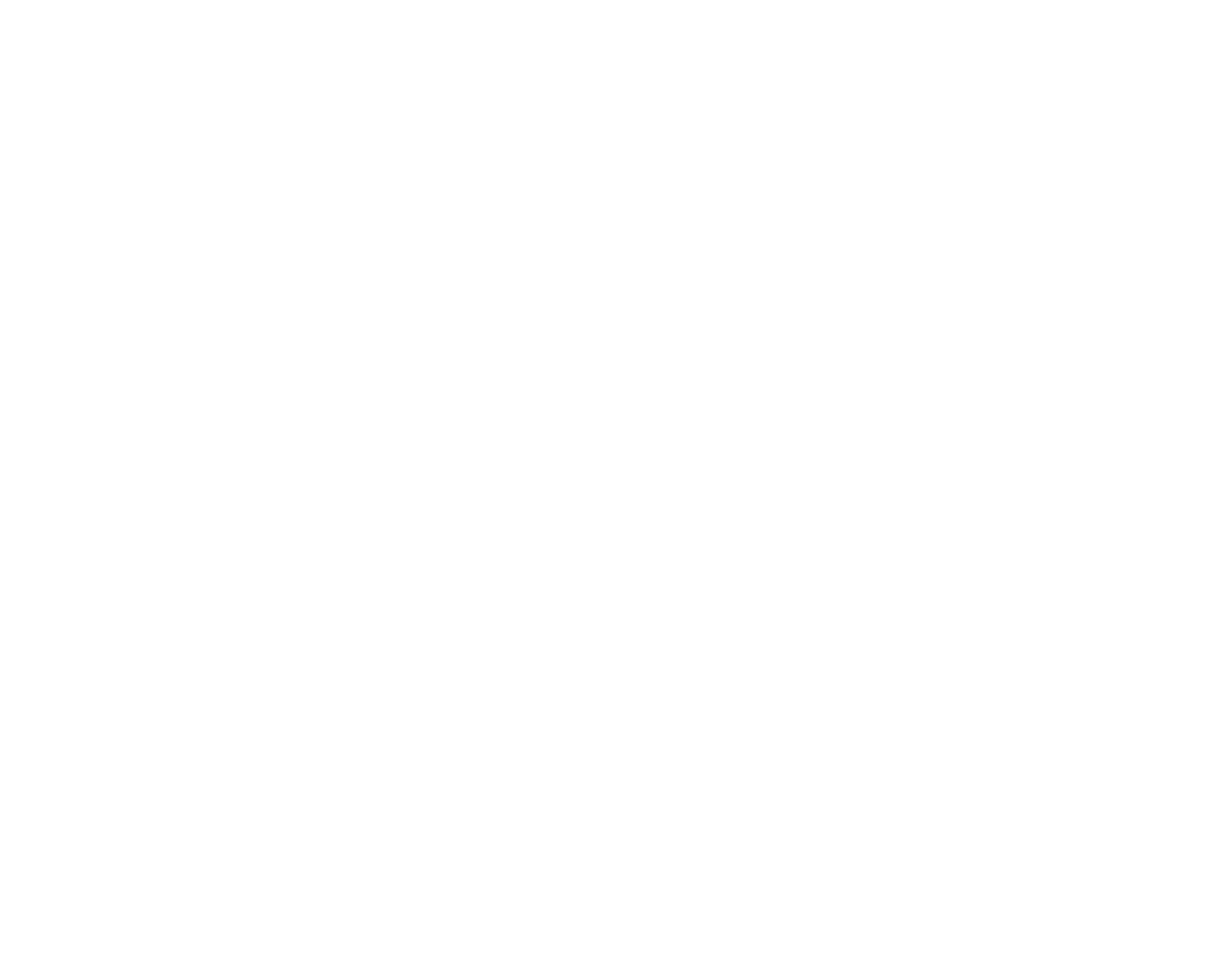
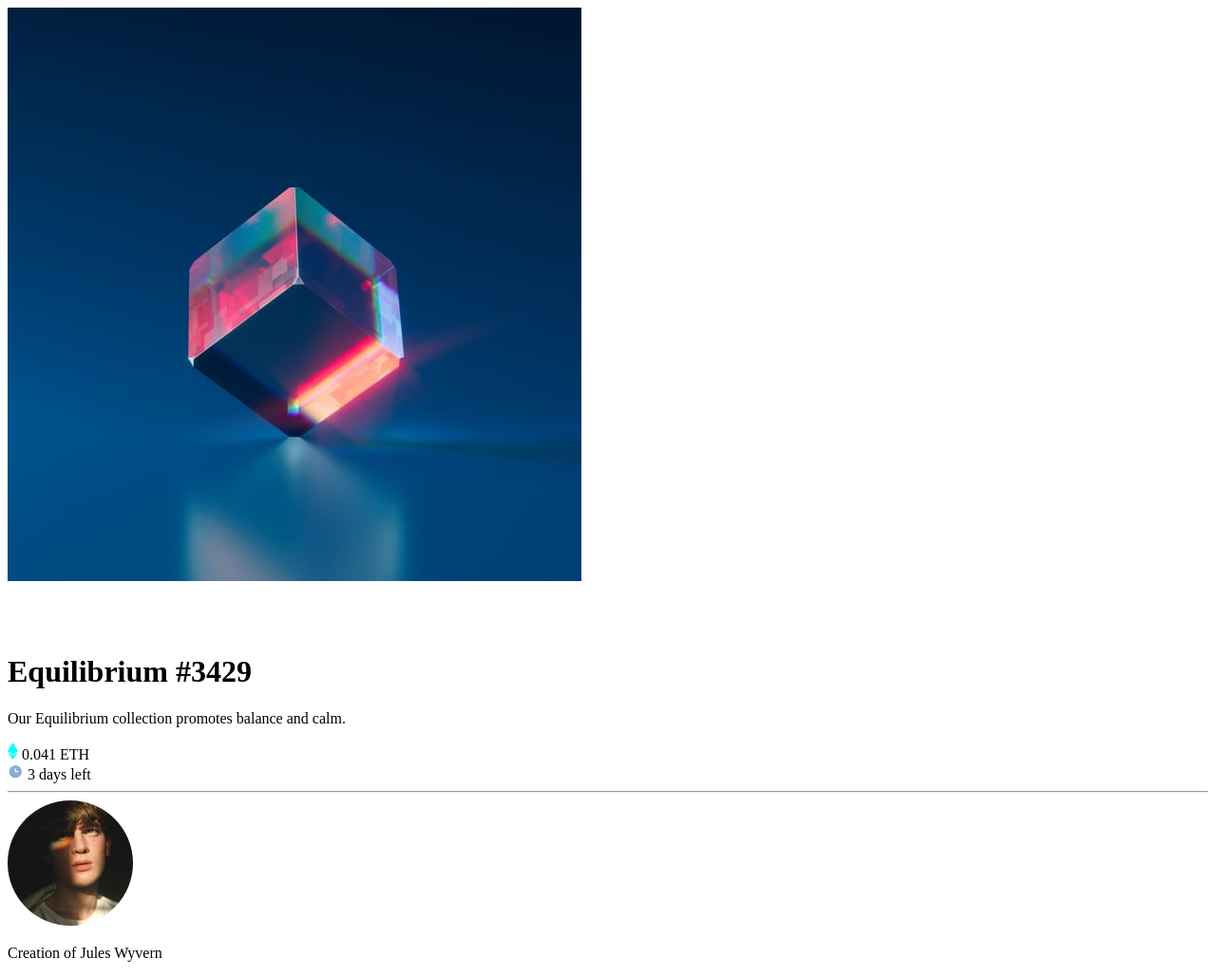
Before and after one commit to FreeDev-Group/htnft-preview-card-component-by-douard-, a plain HTML site: page index.html in a window 1280 px wide. Shown: the whole page at 95% size. Before the commit the page ends 800 px from the top, so only its background shows below. Drawn offline with Linux system fonts and the light colour scheme.

Commit message:
Issue 2: Build HTML structure for NFT card #2
Added the full HTML structure for the NFT card:
- NFT image with overlay
- Title and description
- Price and time left
- Creator section with avatar

```diff
--- a/index.html
+++ b/index.html
@@ -1,11 +1,40 @@
 <!DOCTYPE html>
 <html lang="en">
+
 <head>
     <meta charset="UTF-8">
     <meta name="viewport" content="width=device-width, initial-scale=1.0">
     <title>NFT Preview Card</title>
 </head>
+
 <body>
+    <main class="card-container">
+        <div class="card">
+            <div class="card-image">
+                <img src="images/image-equilibrium.jpg" alt="Equilibrium NFT" class="nft-img">
+                <div class="overlay">
+                    <img src="images/icon-view.svg" alt="View icon">
+                </div>
+            </div>
+            <h1 class="title">Equilibrium #3429</h1>
+            <p class="description">Our Equilibrium collection promotes balance and calm.</p>
+            <div class="card-info">
+                <div class="price">
+                    <img src="images/icon-ethereum.svg" alt="Ethereum icon">
+                    <span>0.041 ETH</span>
+                </div>
+                <div class="time">
+                    <img src="images/icon-clock.svg" alt="Clock icon">
+                    <span>3 days left</span>
+                </div>
+            </div>
+            <hr>
+            <div class="creator">
+                <img src="images/image-avatar.png" alt="Creator avatar" class="avatar">
+                <p>Creation of <span>Jules Wyvern</span></p>
+            </div>
+        </div>
+    </main>
+</body>
 
-</body>
 </html>
```
